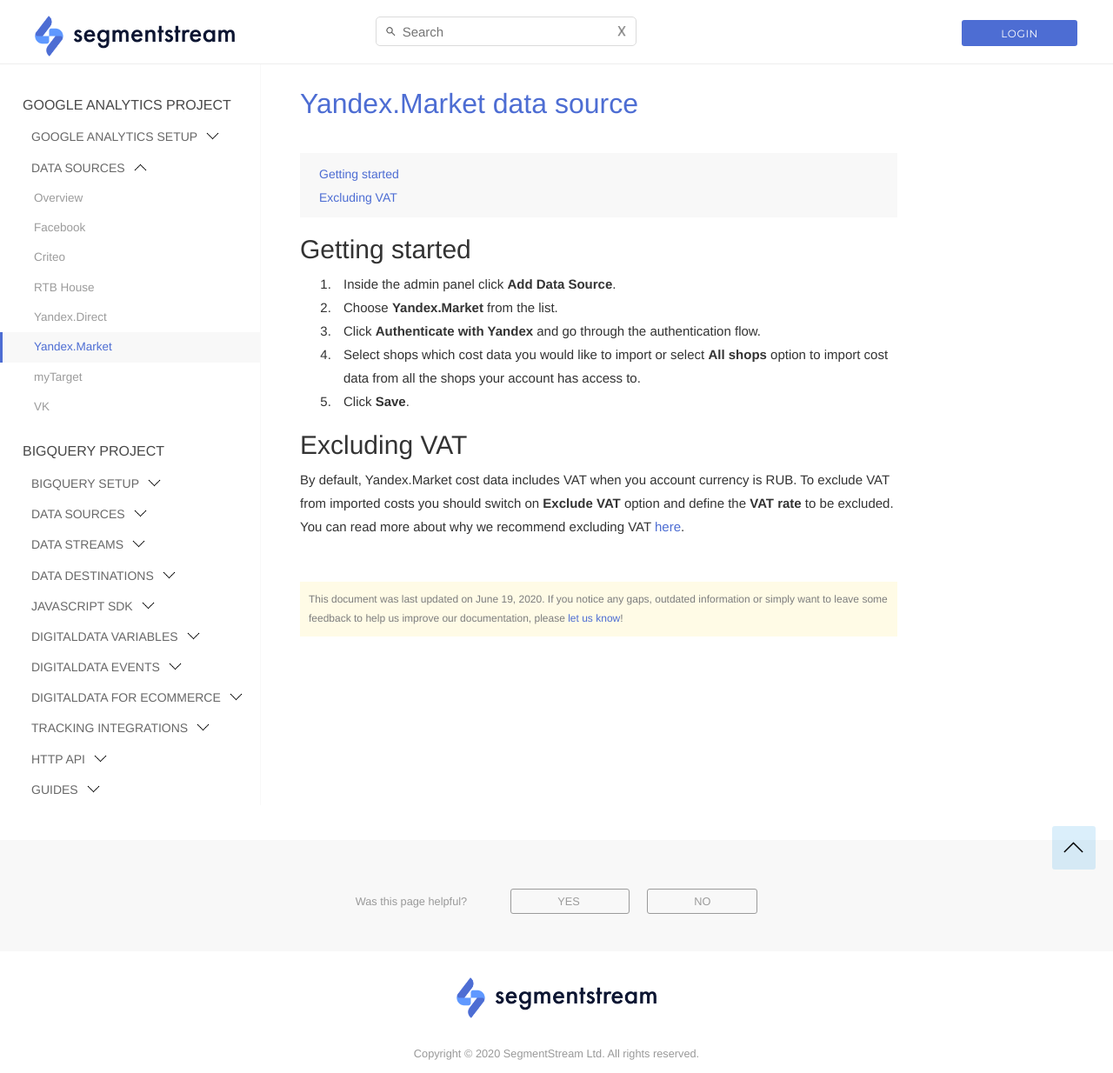
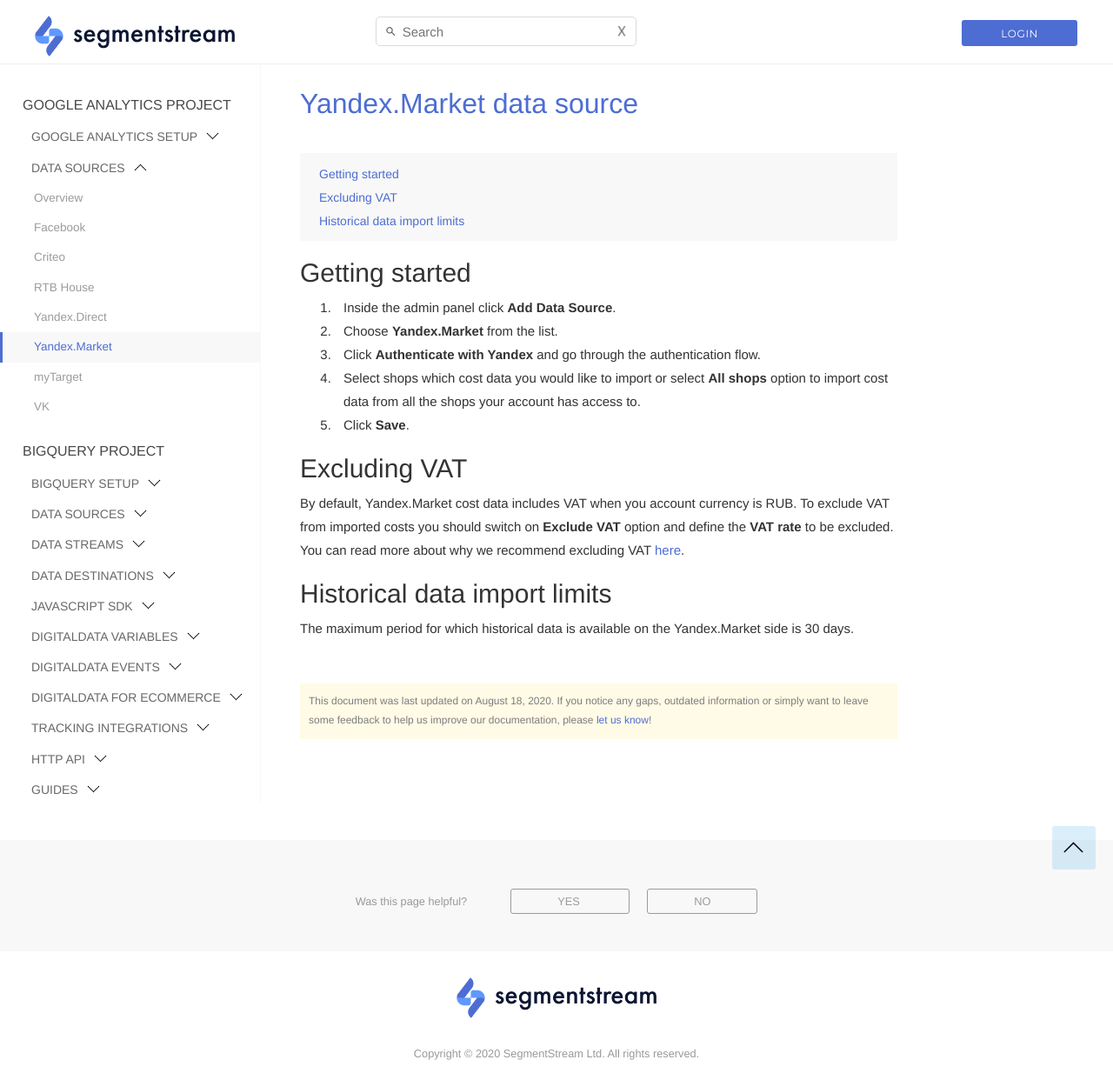
Before and after one commit to segmentstream-com/segmentstream-com.github.io, a Jekyll site: the page built from _docs/ga-datasources/yandex-market.md, in a window 1280 px wide. Shown: the whole page at 87% size. Built offline with Jekyll 4.4.1, drawn with Linux system fonts in a browser that asks for light colours; nearby versions of some CDN libraries.

Commit message:
Yandex.Market historical data import  limits

```diff
--- a/_docs/ga-datasources/yandex-market.md
+++ b/_docs/ga-datasources/yandex-market.md
@@ -4,7 +4,7 @@
 navigation_title: "Yandex.Market"
 title: "Yandex.Market data source"
 order: 5
-date: 2020-06-19
+date: 2020-08-18
 ---
 
 ## Getting started
@@ -18,3 +18,7 @@
 ## Excluding VAT
 
 By default, Yandex.Market cost data includes VAT when you account currency is RUB. To exclude VAT from imported costs you should switch on **Exclude VAT** option and define the **VAT rate** to be excluded. You can read more about why we recommend excluding VAT [here](/ga-datasources/#vat-handling){:target="_blank"}.
+
+## Historical data import limits
+
+The maximum period for which historical data is available on the Yandex.Market side is 30 days.
```
Also changed, not shown: _docs/datasources/yandex-market.md (+5 -1 lines).
